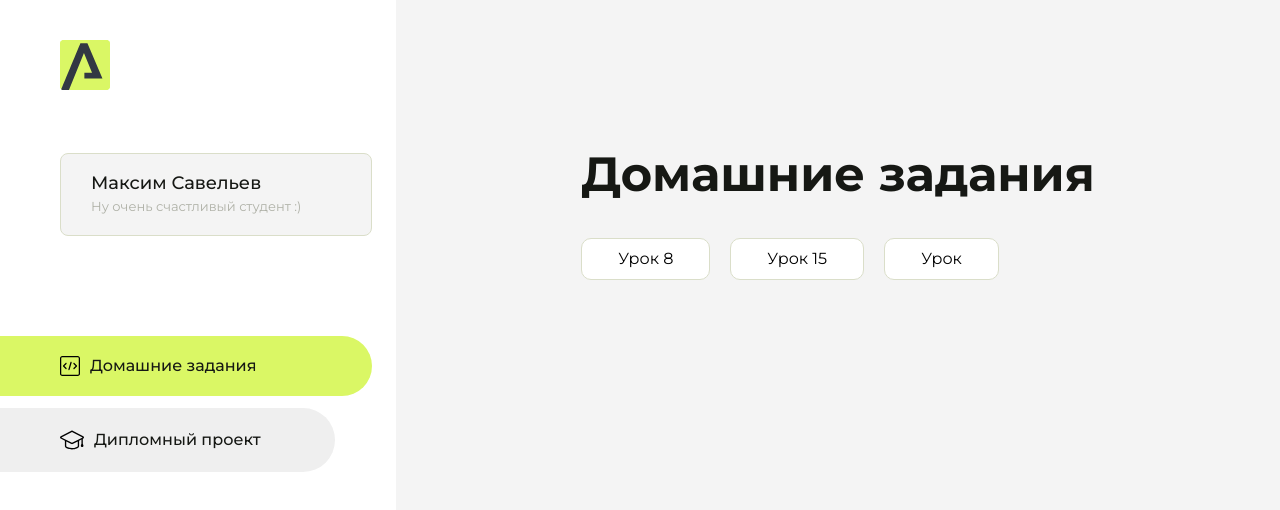
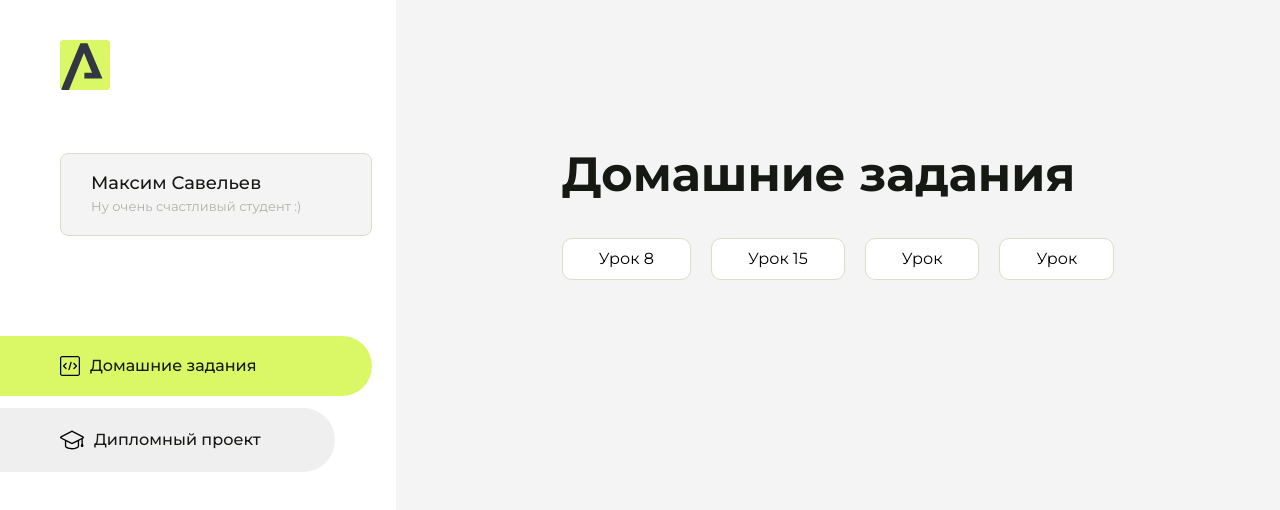
Before and after one commit to PhantomAngel999/Homework, a plain HTML site: page index.html in a window 1280 px wide. Drawn offline with Linux system fonts and the light colour scheme.

Commit message:
Update index.html

```diff
--- a/index.html
+++ b/index.html
@@ -101,6 +101,9 @@
                     <li class="content__list-item">
                         <a href="Lesson_24/index.html">Урок </a>
                     </li>
+                    <li class="content__list-item">
+                        <a href="Lesson_/index.html">Урок </a>
+                    </li>
                 </ul>
             </div>
             <div class="content__block hidden" id="diplomBlock">
```
